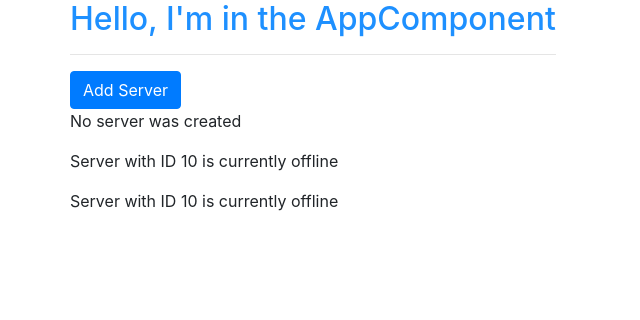
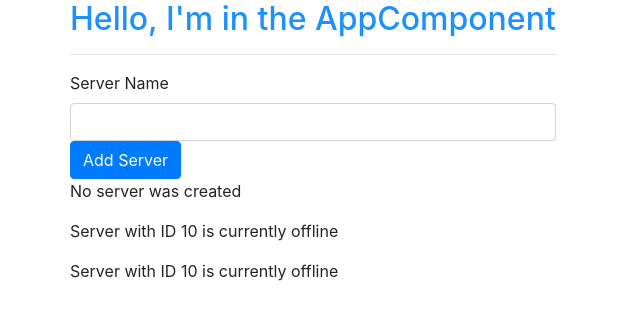
Before and after one commit to benjavamin/angularbasics, an Angular app: page / in a window 1280 px wide. Shown: the top 320 px of the page, without its empty margins (0-640 px from the left). Built offline with nearby package versions, Linux system fonts and the light colour scheme.

Commit message:
event binding and $event

```diff
--- a/src/app/servers/servers.component.html
+++ b/src/app/servers/servers.component.html
@@ -1,7 +1,14 @@
+<label>Server Name</label>
+<input type="text"
+class="form-control"
+(input)= "onUpdateServerName($event)" >
+
 <button class="btn btn-primary"
 [disabled] = "!allowNewServer"
 (click)="onCreateServer()">Add Server </button>
+
 <!--<p [innerText] = "allowNewServer"></p>-->
 <p> {{ serverCreationStatus }} </p>
+<p> {{ serverName }} </p>
 <app-server></app-server>
 <app-server></app-server>
--- a/src/app/servers/servers.component.ts
+++ b/src/app/servers/servers.component.ts
@@ -11,7 +11,7 @@
 
   allowNewServer = false;
   serverCreationStatus = 'No server was created';
-
+  serverName = '';
   constructor() {
     setTimeout(() => {
       this.allowNewServer = true;
@@ -25,4 +25,8 @@
     this.serverCreationStatus = 'Server was created';
   }
 
+  onUpdateServerName(event: Event) {
+    this.serverName = ( event.target as HTMLInputElement).value;
+  }
+
 }
```
